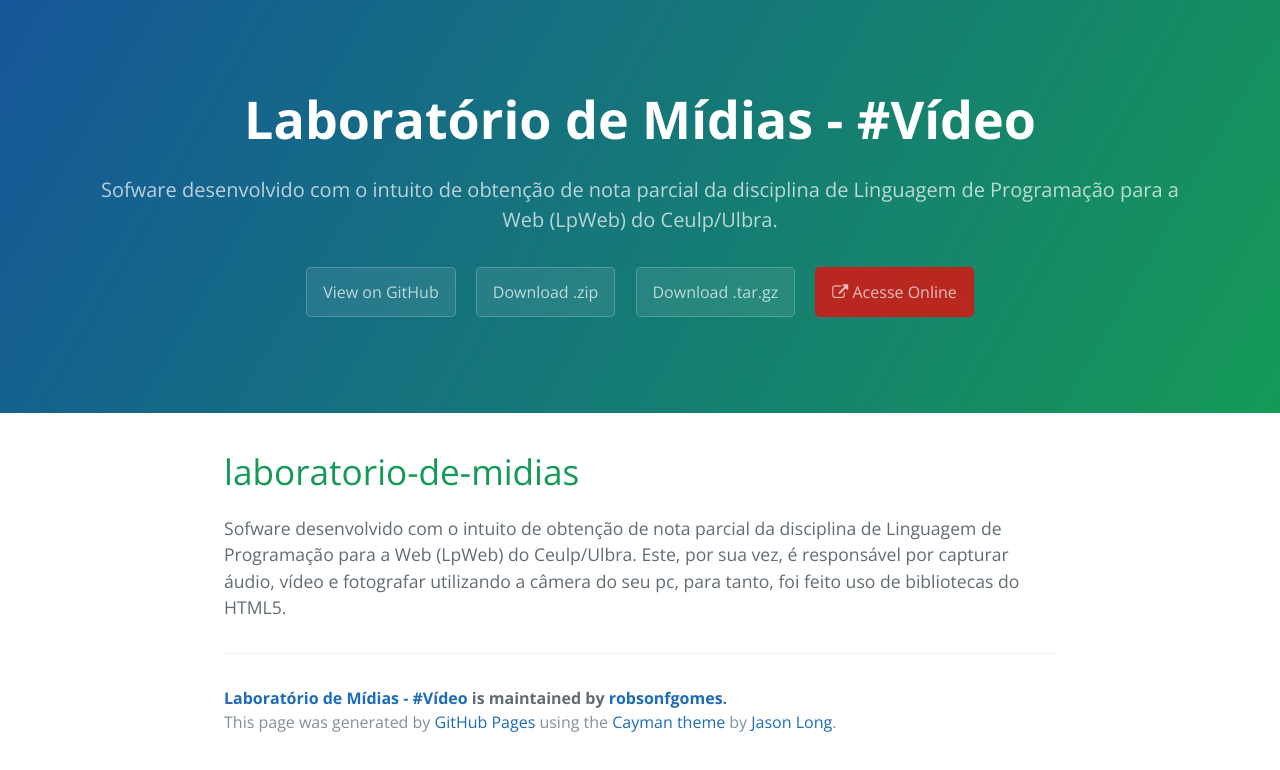
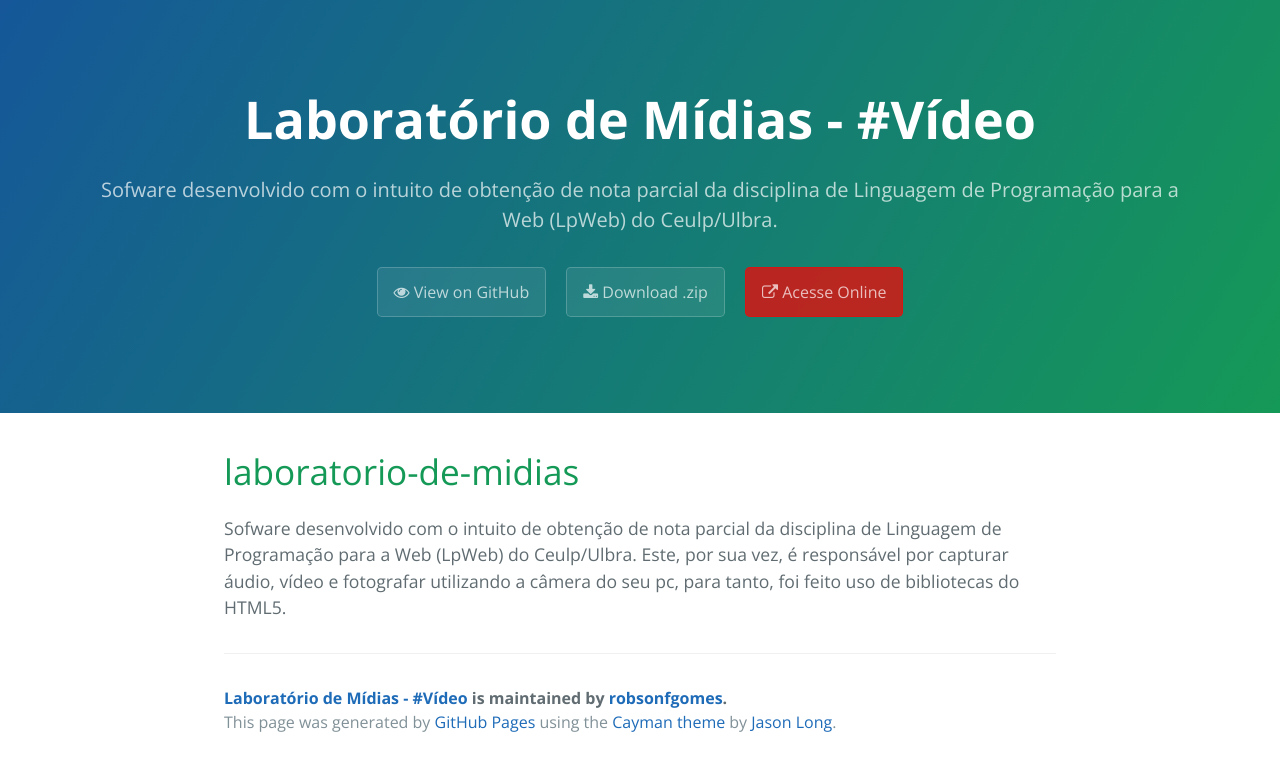
Before and after one commit to robsonfgomes/laboratorio-de-midias, a plain HTML site: page index.html in a window 1280 px wide. Drawn offline with nearby package versions, Linux system fonts and the light colour scheme.

Commit message:
Adicionados ícones aos botões da página index.

```diff
--- a/index.html
+++ b/index.html
@@ -14,9 +14,8 @@
     <section class="page-header">
       <h1 class="project-name">Laboratório de Mídias - #Vídeo</h1>
       <h2 class="project-tagline">Sofware desenvolvido com o intuito de obtenção de nota parcial da disciplina de Linguagem de Programação para a Web (LpWeb) do Ceulp/Ulbra. </h2>
-      <a href="https://github.com/robsonfgomes/laboratorio-de-midias" class="btn">View on GitHub</a>
-      <a href="https://github.com/robsonfgomes/laboratorio-de-midias/zipball/master" class="btn">Download .zip</a>
-      <a href="https://github.com/robsonfgomes/laboratorio-de-midias/tarball/master" class="btn">Download .tar.gz</a>
+      <a href="https://github.com/robsonfgomes/laboratorio-de-midias" class="btn"><i class="fa fa-eye"></i> View on GitHub</a>
+      <a href="https://github.com/robsonfgomes/laboratorio-de-midias/zipball/master" class="btn"><i class="fa fa-download"></i> Download .zip</a>
       <a href="imagem.html" id="btnLinkImagem" class="btn"><i class="fa fa-external-link"></i> Acesse Online</a>
     </section>
 
```
